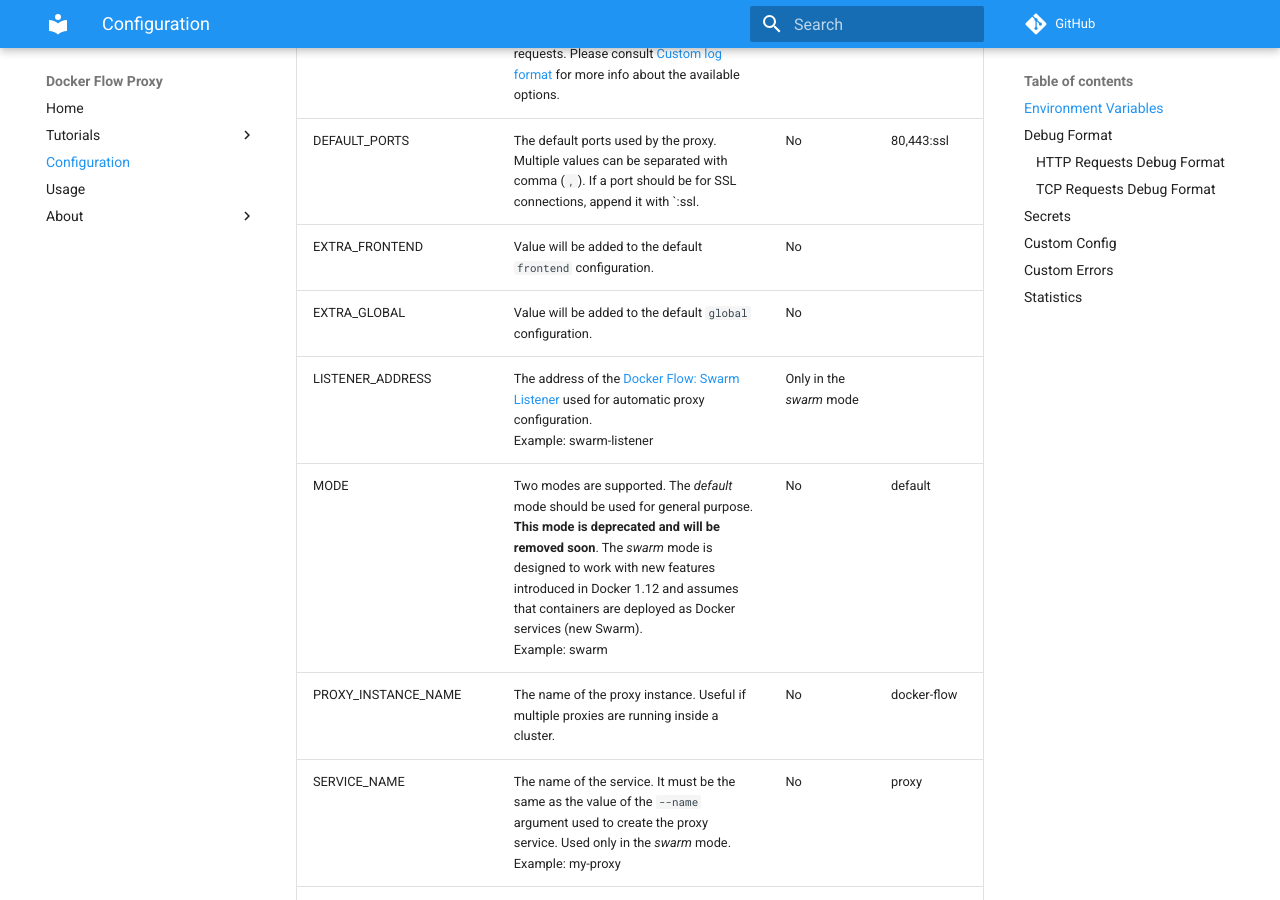
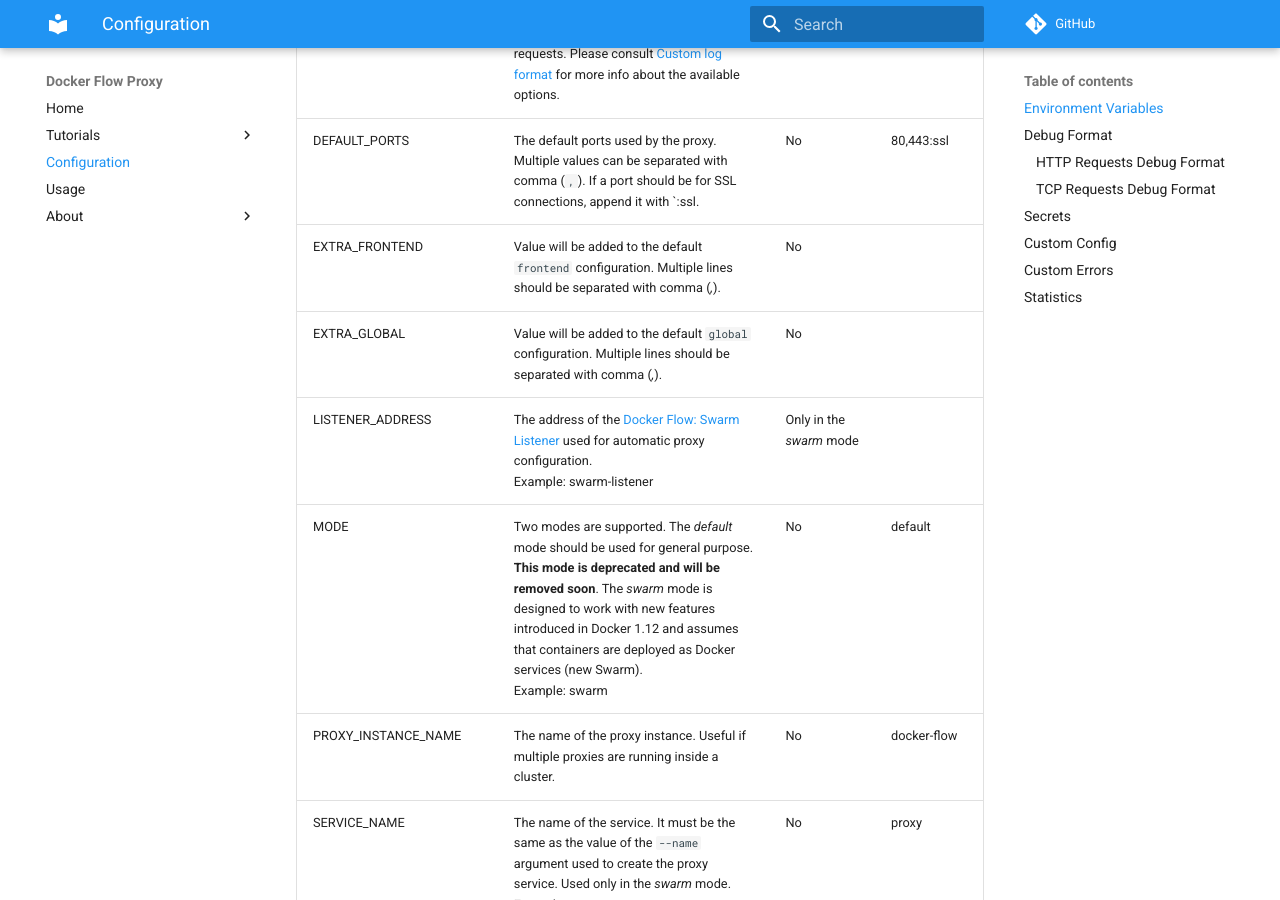
Before and after one commit to docker-flow/docker-flow-proxy, an MkDocs documentation site: the page built from docs/config.md, in a window 1280 px wide and 900 px high, scrolled down 1577 px. Built offline with MkDocs 1.6.1 and Material for MkDocs 9.7.7, drawn with Linux system fonts in a browser that asks for light colours; comment, search, counter and statistics services are not loaded; old or Windows-style settings are respelled for this version of MkDocs.

Commit message:
Line separation for env. variables `EXTRA_*` [fixes #216]

```diff
--- a/docs/config.md
+++ b/docs/config.md
@@ -19,8 +19,8 @@ The following environment variables can be used to configure the *Docker Flow Pr
 |DEBUG_HTTP_FORMAT  |Logging format that will be used with HTTP requests. Please consult [Custom log format](https://cbonte.github.io/haproxy-dconv/1.7/configuration.html#8.2.4) for more info about the available options.|No| |
 |DEBUG_TCP_FORMAT   |Logging format that will be used with TCP requests. Please consult [Custom log format](https://cbonte.github.io/haproxy-dconv/1.7/configuration.html#8.2.4) for more info about the available options.|No| |
 |DEFAULT_PORTS      |The default ports used by the proxy. Multiple values can be separated with comma (`,`). If a port should be for SSL connections, append it with `:ssl.|No|80,443:ssl|
-|EXTRA_FRONTEND     |Value will be added to the default `frontend` configuration.|No    | |
-|EXTRA_GLOBAL       |Value will be added to the default `global` configuration.|No      | |
+|EXTRA_FRONTEND     |Value will be added to the default `frontend` configuration. Multiple lines should be separated with comma (*,*).|No| |
+|EXTRA_GLOBAL       |Value will be added to the default `global` configuration. Multiple lines should be separated with comma (*,*).|No| |
 |LISTENER_ADDRESS   |The address of the [Docker Flow: Swarm Listener](https://github.com/vfarcic/docker-flow-swarm-listener) used for automatic proxy configuration.<br>Example: swarm-listener|Only in the *swarm* mode| |
 |MODE               |Two modes are supported. The *default* mode should be used for general purpose. **This mode is deprecated and will be removed soon**. The *swarm* mode is designed to work with new features introduced in Docker 1.12 and assumes that containers are deployed as Docker services (new Swarm).<br>Example: swarm|No      |default|
 PROXY_INSTANCE_NAME|The name of the proxy instance. Useful if multiple proxies are running inside a cluster.|No|docker-flow|
```
Also changed, not shown: tmp.md (+1 -1 lines).
